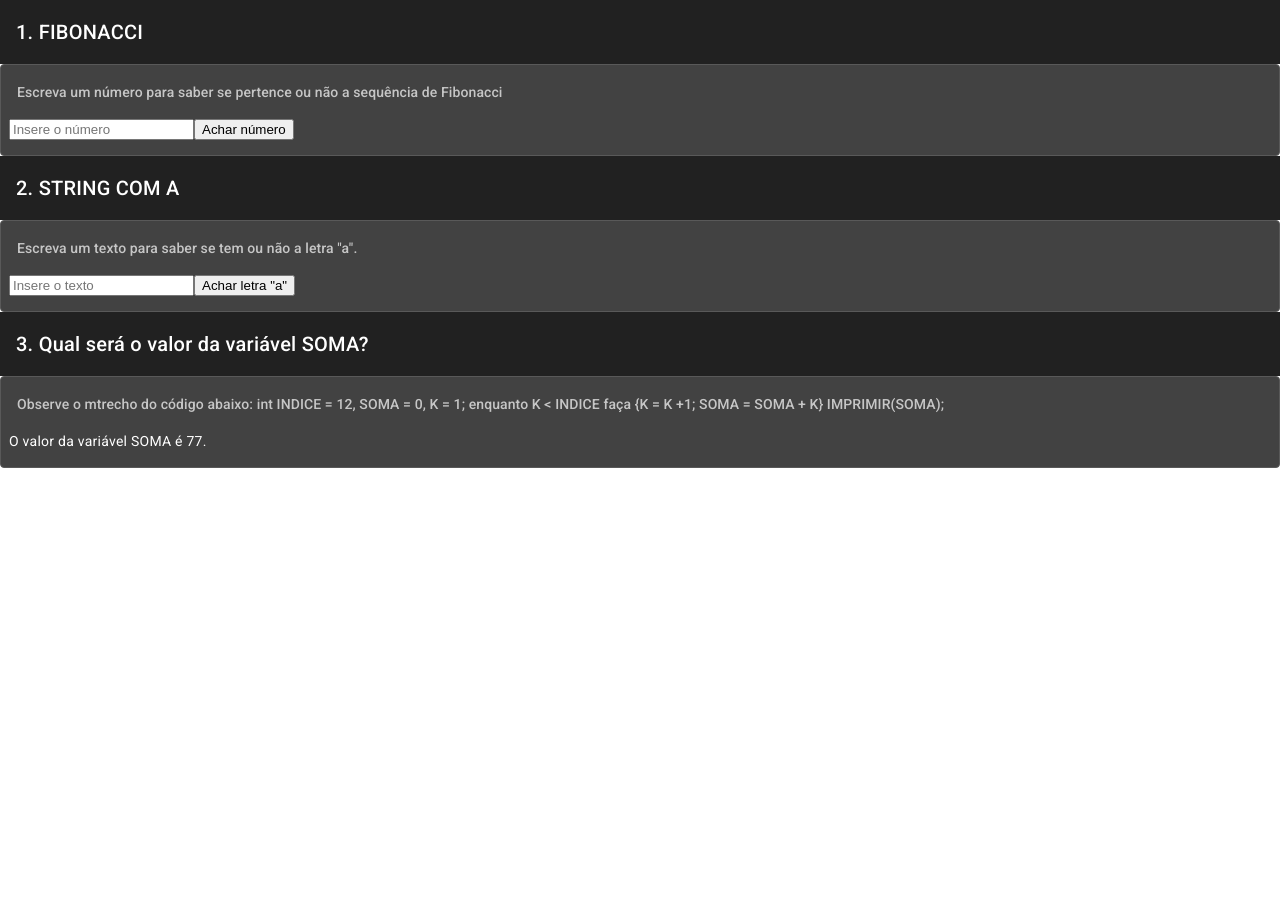
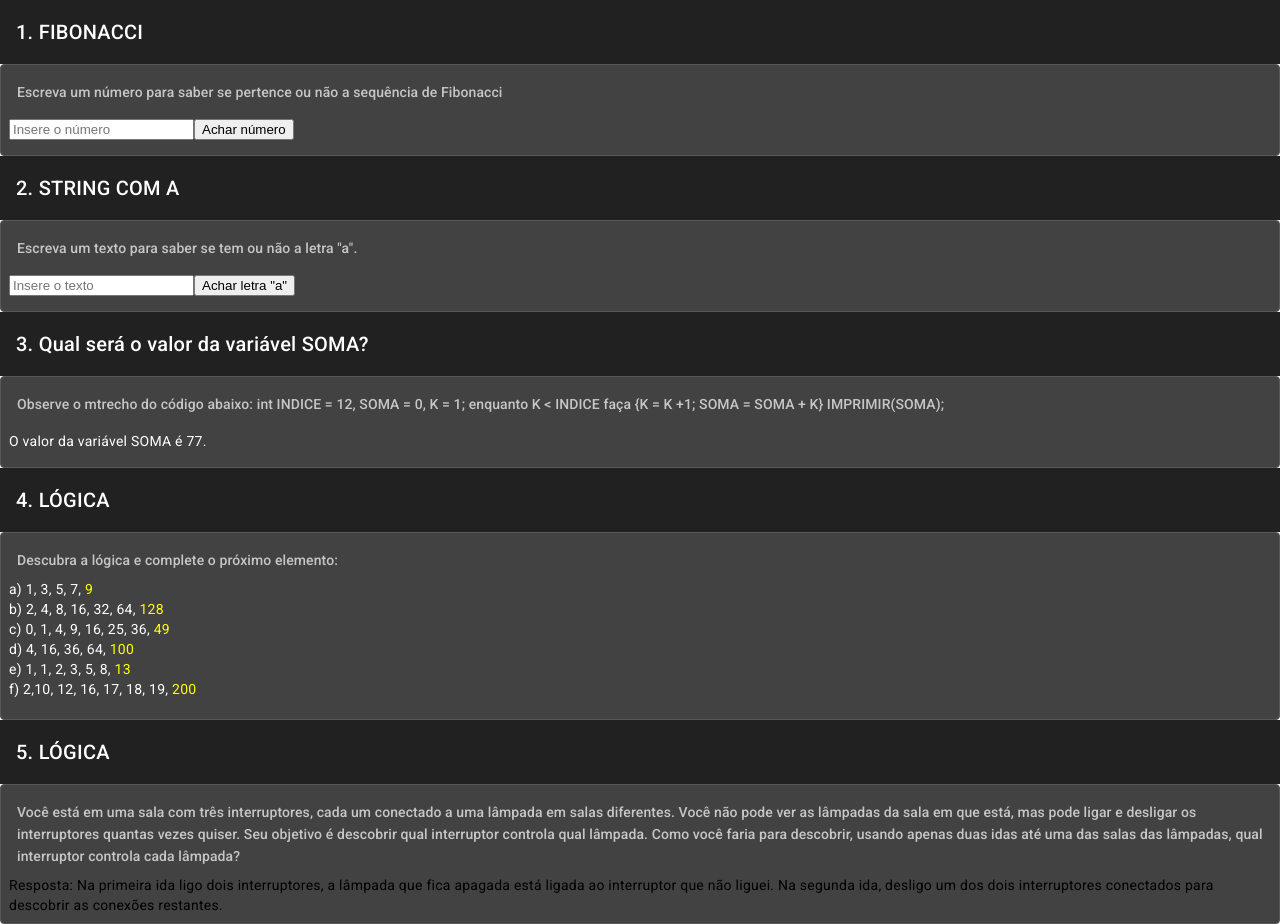
Before and after one commit to DaniloPem/Exerc-ciosPr-tica, an Angular app: page / in a window 1280 px wide. Before the commit the page ends 800 px from the top, so only its background shows below. Built offline with nearby package versions, Linux system fonts and the light colour scheme.

Commit message:
Terminado os exercícios de lógica

```diff
--- a/src/app/app.component.html
+++ b/src/app/app.component.html
@@ -1,3 +1,4 @@
 <app-fibonacci></app-fibonacci>
 <app-string-com-a></app-string-com-a>
 <app-soma></app-soma>
+<app-logica></app-logica>
--- a/src/app/app.module.ts
+++ b/src/app/app.module.ts
@@ -6,6 +6,7 @@ import { BrowserAnimationsModule } from '@angular/platform-browser/animations';
 import { FibonacciModule } from './fibonacci/fibonacci.module';
 import { StringComAModule } from './string-com-a/string-com-a.module';
 import { SomaModule } from './soma/soma.module';
+import { LogicaModule } from './logica/logica.module';
 
 @NgModule({
   declarations: [AppComponent],
@@ -15,6 +16,7 @@ import { SomaModule } from './soma/soma.module';
     FibonacciModule,
     StringComAModule,
     SomaModule,
+    LogicaModule,
   ],
   providers: [],
   bootstrap: [AppComponent],
--- /dev/null
+++ b/src/app/logica/logica.component.html
@@ -0,0 +1,41 @@
+<mat-toolbar>
+  <span>4. LÓGICA</span>
+</mat-toolbar>
+<mat-card appearance="outlined">
+  <mat-card-header>
+    <mat-card-subtitle
+      >Descubra a lógica e complete o próximo elemento:</mat-card-subtitle
+    >
+  </mat-card-header>
+  <mat-card-actions>
+    <p style="color: white">
+      a) 1, 3, 5, 7, <span style="color: yellow">9</span> <br />
+      b) 2, 4, 8, 16, 32, 64, <span style="color: yellow">128</span><br />
+      c) 0, 1, 4, 9, 16, 25, 36, <span style="color: yellow">49</span> <br />
+      d) 4, 16, 36, 64, <span style="color: yellow">100</span> <br />
+      e) 1, 1, 2, 3, 5, 8, <span style="color: yellow">13</span><br />
+      f) 2,10, 12, 16, 17, 18, 19, <span style="color: yellow">200</span>
+    </p>
+  </mat-card-actions>
+</mat-card>
+
+<mat-toolbar>
+  <span>5. LÓGICA</span>
+</mat-toolbar>
+<mat-card appearance="outlined">
+  <mat-card-header>
+    <mat-card-subtitle
+      >Você está em uma sala com três interruptores, cada um conectado a uma
+      lâmpada em salas diferentes. Você não pode ver as lâmpadas da sala em que
+      está, mas pode ligar e desligar os interruptores quantas vezes quiser. Seu
+      objetivo é descobrir qual interruptor controla qual lâmpada. Como você
+      faria para descobrir, usando apenas duas idas até uma das salas das
+      lâmpadas, qual interruptor controla cada lâmpada?</mat-card-subtitle
+    >
+  </mat-card-header>
+  <mat-card-actions>
+    Resposta: Na primeira ida ligo dois interruptores, a lâmpada que fica
+    apagada está ligada ao interruptor que não liguei. Na segunda ida, desligo
+    um dos dois interruptores conectados para descobrir as conexões restantes.
+  </mat-card-actions>
+</mat-card>
```
Also changed, not shown: src/app/logica/logica.component.ts (added, +10 -0 lines), src/app/logica/logica.module.ts (added, +12 -0 lines), src/app/logica/logica.component.css (added), 1 other file (tests, documents, lock files or other folders).
